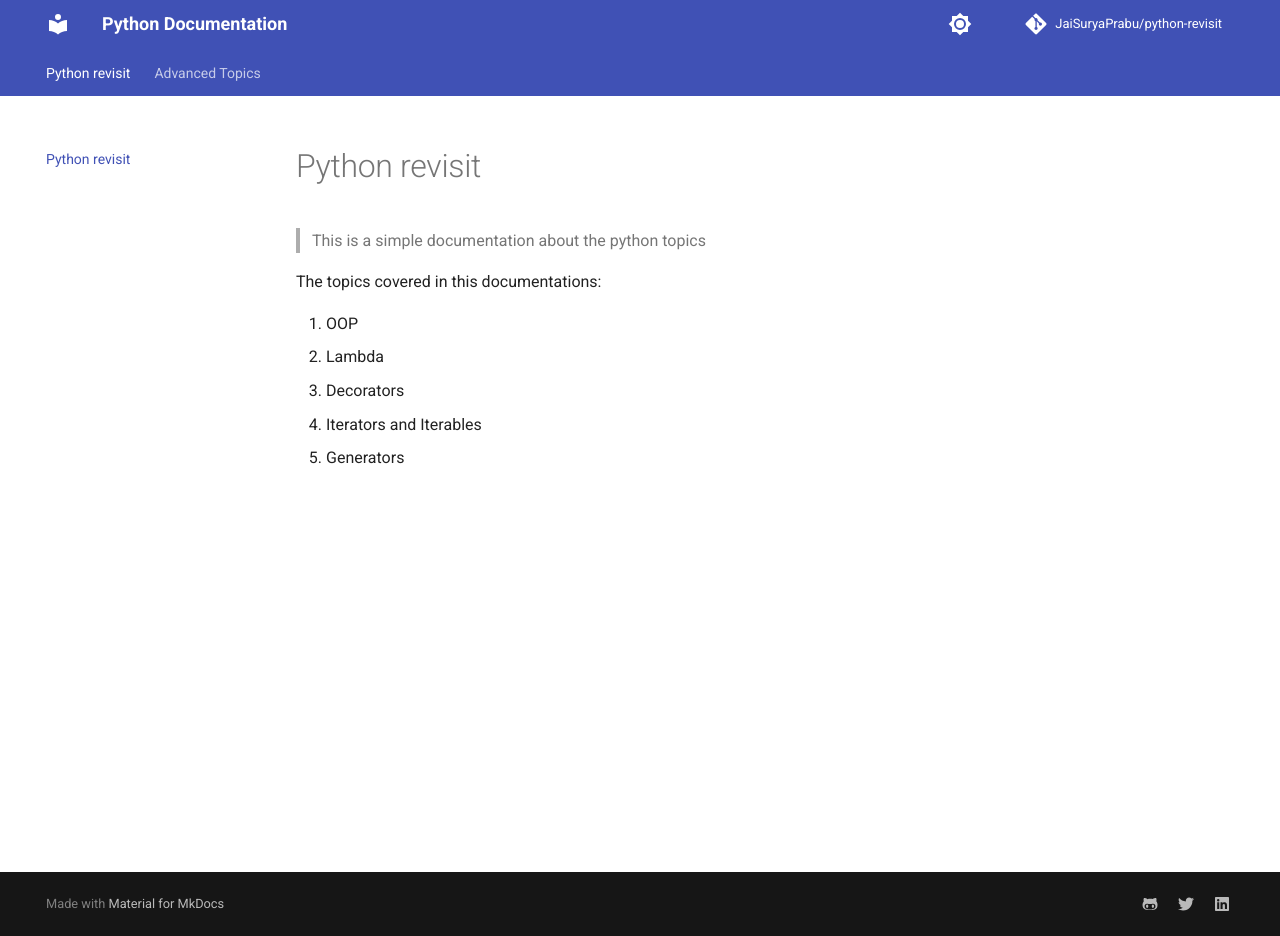
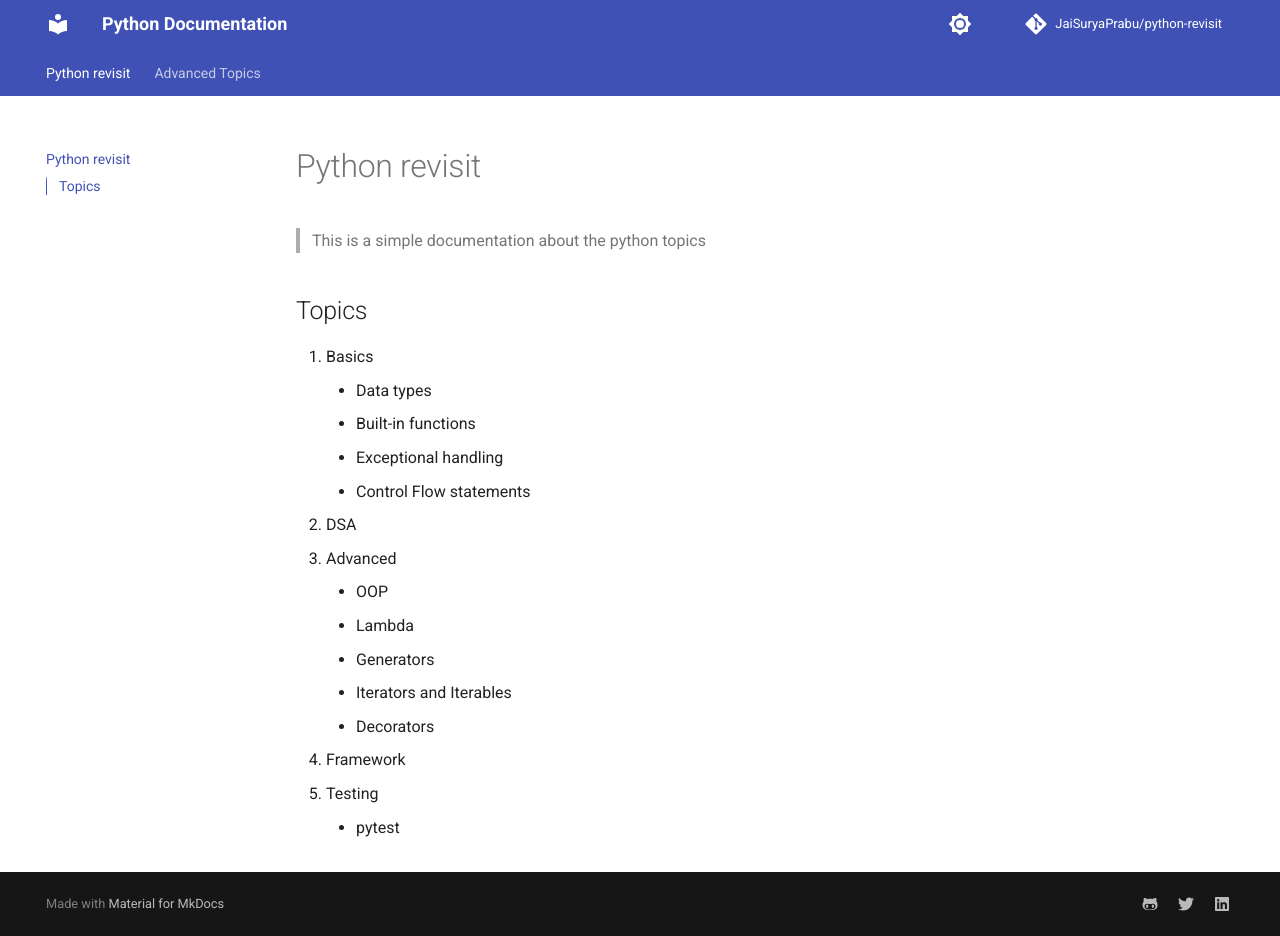
Before and after one commit to JaiSuryaPrabu/python-revisit, an MkDocs documentation site: the page built from docs/index.md, in a window 1280 px wide and 936 px high. Built offline with MkDocs 1.6.1 and Material for MkDocs 9.7.7, drawn with Linux system fonts in a browser that asks for light colours; comment, search, counter and statistics services are not loaded.

Commit message:
Minor changes in docs

```diff
--- a/docs/index.md
+++ b/docs/index.md
@@ -2,10 +2,19 @@
 
 > This is a simple documentation about the python topics
 
-The topics covered in this documentations:
-
-1. OOP
-2. Lambda
-3. Decorators
-4. Iterators and Iterables
-5. Generators
+## Topics
+1. Basics
+    - Data types
+    - Built-in functions
+    - Exceptional handling
+    - Control Flow statements
+2. DSA
+3. Advanced
+    - OOP
+    - Lambda
+    - Generators
+    - Iterators and Iterables
+    - Decorators
+4. Framework
+5. Testing
+    - pytest
--- a/mkdocs.yml
+++ b/mkdocs.yml
@@ -10,7 +10,7 @@ theme:
   features:
     - navigation.tabs
     - navigation.sections
-    # - toc.integrate
+    - toc.integrate
     - navigation.top
     - content.tabs.link
     - content.code.annotation
```
Also changed, not shown: README.md (+10 -0 lines).
